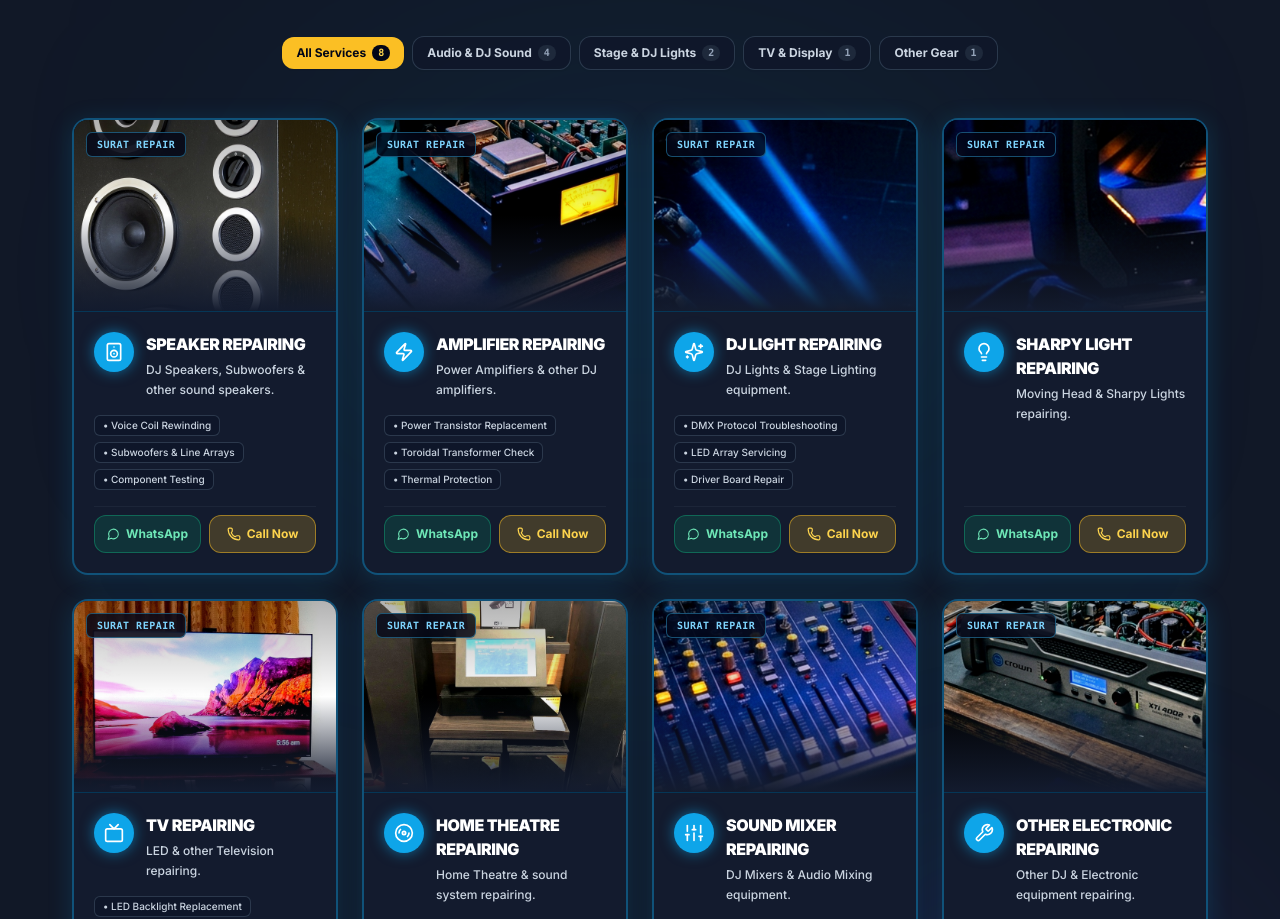
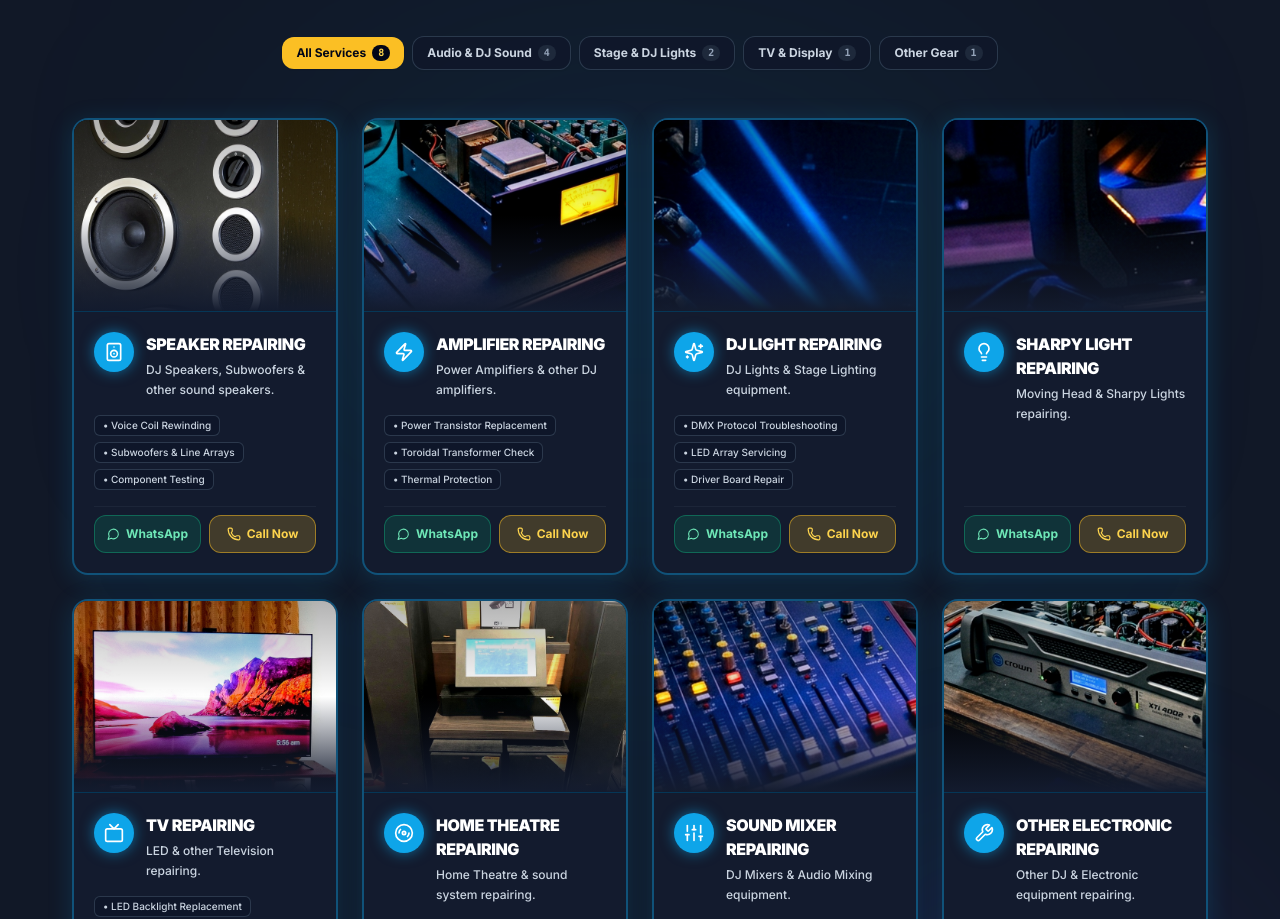
Before and after one commit to Prathmesh-oss/vikash-electronics, a Next.js app: page / in a window 1280 px wide. Shown: the part 960-1879 px from the top of the page. Built offline with nearby package versions, Linux system fonts and the light colour scheme.

Commit message:
SURAT REPAIR"  remove

```diff
--- a/src/components/ui/ServiceCard.tsx
+++ b/src/components/ui/ServiceCard.tsx
@@ -85,11 +85,6 @@ export function ServiceCard({
 
         {/* Ambient Dark Gradient Transition */}
         <div className="absolute inset-0 bg-gradient-to-t from-[#131b2e] via-transparent to-black/30 pointer-events-none" />
-
-        {/* Category Pill Tag Overlay on Image */}
-        <div className="absolute top-3 left-3 px-2.5 py-1 rounded-md bg-slate-950/80 backdrop-blur-md border border-sky-400/40 text-[10px] font-mono font-bold text-sky-300 uppercase tracking-wider shadow-sm">
-          Surat Repair
-        </div>
       </div>
 
       {/* Middle: Content with Blue Icon Badge */}
```
